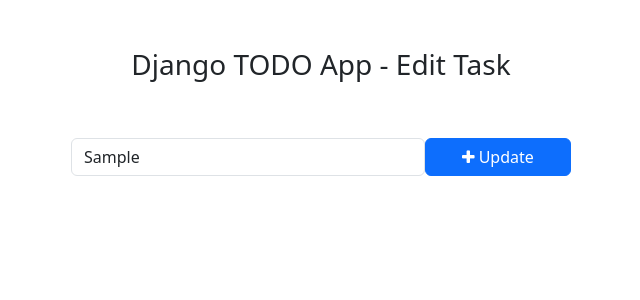
After one commit to jcromerohdz/dj-todo, a Django app: page /todo/edit_task/1/ in a window 1280 px wide. The commit adds this page. Shown: the top 300 px of the page, without its empty margins (319-959 px from the left). Run offline with Django 4.2, Linux system fonts and the light colour scheme; tables that the repository leaves empty hold one stand-in row (values such as "Sample post").

Commit message:
The app now is eble to edit tasks

```diff
--- /dev/null
+++ b/templates/edit_task.html
@@ -0,0 +1,33 @@
+<!DOCTYPE html>
+<html lang="en">
+<head>
+    <meta charset="UTF-8">
+    <meta name="viewport" content="width=device-width, initial-scale=1.0">
+    <title>Edit Task - Django TODO App</title>
+
+    <!-- Bootstrap -->
+    <link href="https://cdn.jsdelivr.net/npm/bootstrap@5.3.3/dist/css/bootstrap.min.css" rel="stylesheet" integrity="sha384-QWTKZyjpPEjISv5WaRU9OFeRpok6YctnYmDr5pNlyT2bRjXh0JMhjY6hW+ALEwIH" crossorigin="anonymous">
+    <script src="https://cdn.jsdelivr.net/npm/bootstrap@5.3.3/dist/js/bootstrap.bundle.min.js" integrity="sha384-YvpcrYf0tY3lHB60NNkmXc5s9fDVZLESaAA55NDzOxhy9GkcIdslK1eN7N6jIeHz" crossorigin="anonymous"></script>
+    <!-- Font Awesome Icons -->
+    <link rel="stylesheet" href="https://cdnjs.cloudflare.com/ajax/libs/font-awesome/4.7.0/css/font-awesome.min.css">
+</head>
+<body>
+    <div class="container">
+        <h3 class="pt-5 pb-5 text-center">Django TODO App - Edit Task</h3>
+
+        <!-- To Do Form -->
+        <form action="{% url 'edit_task' get_task.id %}" style="width: 500px; margin: auto; " method="POST">
+            {% csrf_token %}
+            <div class="form-group">
+                <span style="display: flex;">
+                    <input type="text" name="task" class="form-control" placeholder="Add a task" value="{{ get_task.task }}">
+                    <button type="submit" class="btn btn-primary" style="width: 200px;"><i class="fa fa-plus"></i> Update</button>
+                </span>
+            </div>
+        </form>
+    </div>
+
+
+
+</body>
+</html>
--- a/templates/home.html
+++ b/templates/home.html
@@ -33,7 +33,7 @@
                         <span style="position: relative; float: right;">
                             <a href="{% url 'task_done' task.id %}" class="btn btn-success"><i class="fa fa-check"></i> Mark as Done</a>
                             <a class="btn btn-danger"><i class="fa fa-trash"></i></a>
-                            <a class="btn btn-primary"><i class="fa fa-pencil"></i></a>
+                            <a href="{% url 'edit_task' task.id %}" class="btn btn-primary"><i class="fa fa-pencil"></i></a>
                         </span>
                     </div>
                 </div>
@@ -47,6 +47,10 @@
                 <div class="card m-1">
                     <div class="card-body">
                         {{ task.task }}
+
+                        <span style="position: relative; float: right;">
+                            <a href="{% url 'task_undone' task.id %}" class="btn btn-warning"><i class="fa fa-check"></i> Mark as Undone</a>
+                        </span>
                     </div>
                 </div>
                 {% endfor %}
--- a/todo/urls.py
+++ b/todo/urls.py
@@ -4,5 +4,7 @@ from . import views
 urlpatterns = [
     path('addTask/', views.addTask, name='addTask'),
     path('task_done/<int:id>/', views.task_done, name='task_done'),
+    path('task_undone/<int:id>/', views.task_undone, name='task_undone'),
+    path('edit_task/<int:id>/', views.edit_task, name='edit_task'),
 
 ]
--- a/todo/views.py
+++ b/todo/views.py
@@ -16,3 +16,23 @@ def task_done(request, id):
     task.save()
 
     return redirect('home')
+
+def task_undone(request, id):
+    task = get_object_or_404(Task, id=id)
+    task.is_completed = False
+    task.save()
+
+    return redirect('home')
+
+def edit_task(request, id):
+    get_task = get_object_or_404(Task, id=id)
+    if request.method == 'POST':
+        new_task = request.POST['task']
+        get_task.task = new_task
+        get_task.save()
+        return redirect('home')
+    else:
+        context = {
+            'get_task': get_task,
+        }
+        return render(request, 'edit_task.html', context)
```
